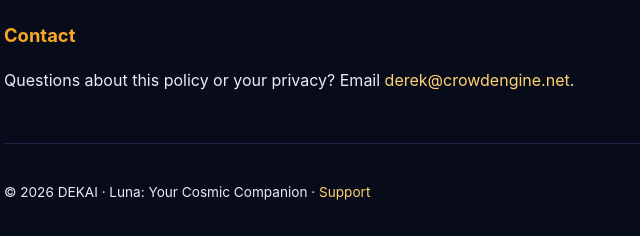
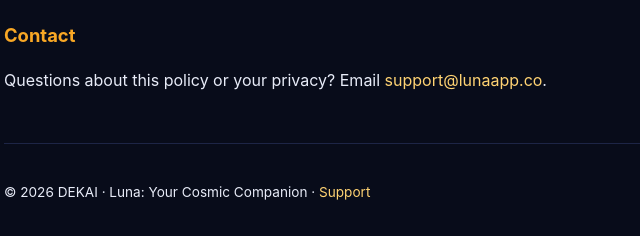
Before and after one commit to derekce/lune_website, a plain HTML site: page privacy.html in a window 1280 px wide. Shown: the part 2270-2506 px from the top of the page, 280-920 px from the left. Drawn offline with Linux system fonts and the light colour scheme.

Commit message:
Update contact email in privacy policy

```diff
--- a/privacy.html
+++ b/privacy.html
@@ -122,7 +122,7 @@
 
   <h2>Contact</h2>
   <p>Questions about this policy or your privacy? Email
-  <a href="mailto:derek@crowdengine.net">derek@crowdengine.net</a>.</p>
+  <a href="mailto:support@lunaapp.co">support@lunaapp.co</a>.</p>
 
   <footer>
     <p>© 2026 DEKAI · Luna: Your Cosmic Companion ·
```
